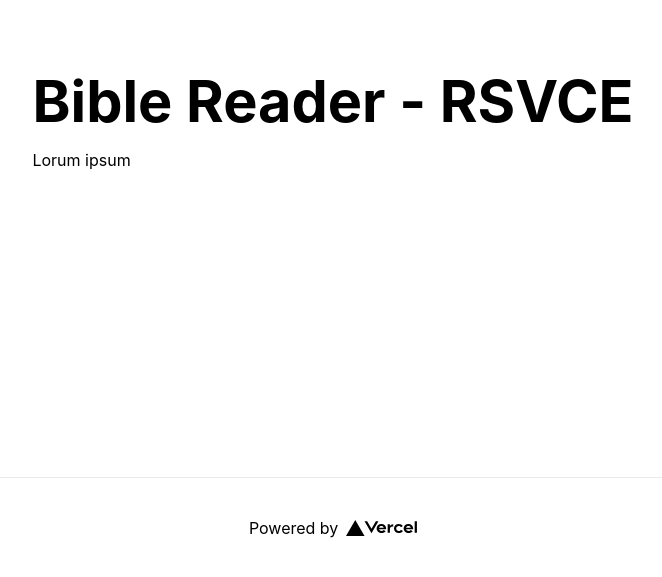
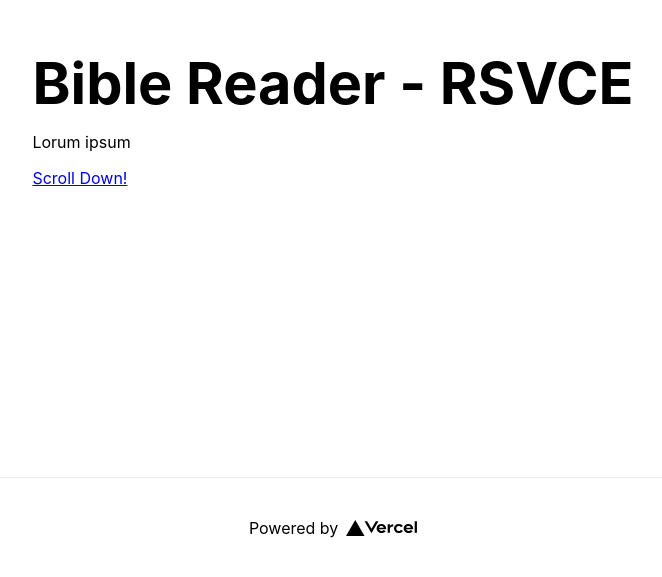
Before and after one commit to orbitalmartian8/bible-reader, a Next.js app in the folder nextjs-blog/: page / in a window 1280 px wide. Shown: the part 223-800 px from the top of the page, without its empty margins (307-969 px from the left). Built offline with nearby package versions, Linux system fonts and the light colour scheme.

Commit message:
Update index.js

```diff
--- a/nextjs-blog/pages/index.js
+++ b/nextjs-blog/pages/index.js
@@ -9,9 +9,10 @@ export default function Home() {
         <link rel="icon" href="/favicon.ico" />
       </Head>
       <main>
-          <div className={styles.header}>
+          <div>
              <h1 className={styles.title}>Bible Reader - RSVCE</h1>
              <p>Lorum ipsum</p>
+             <a href="#down"><p>Scroll Down!</p></a>
           </div>
       </main>
 
```
